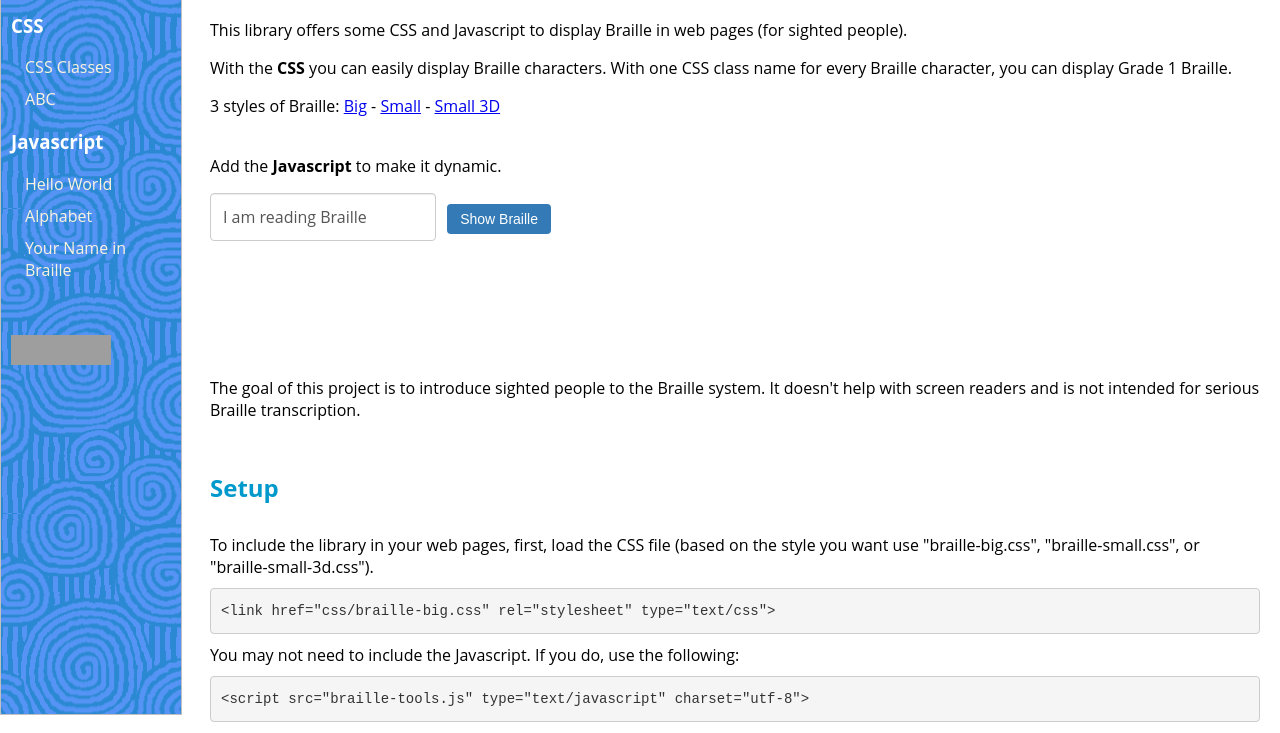
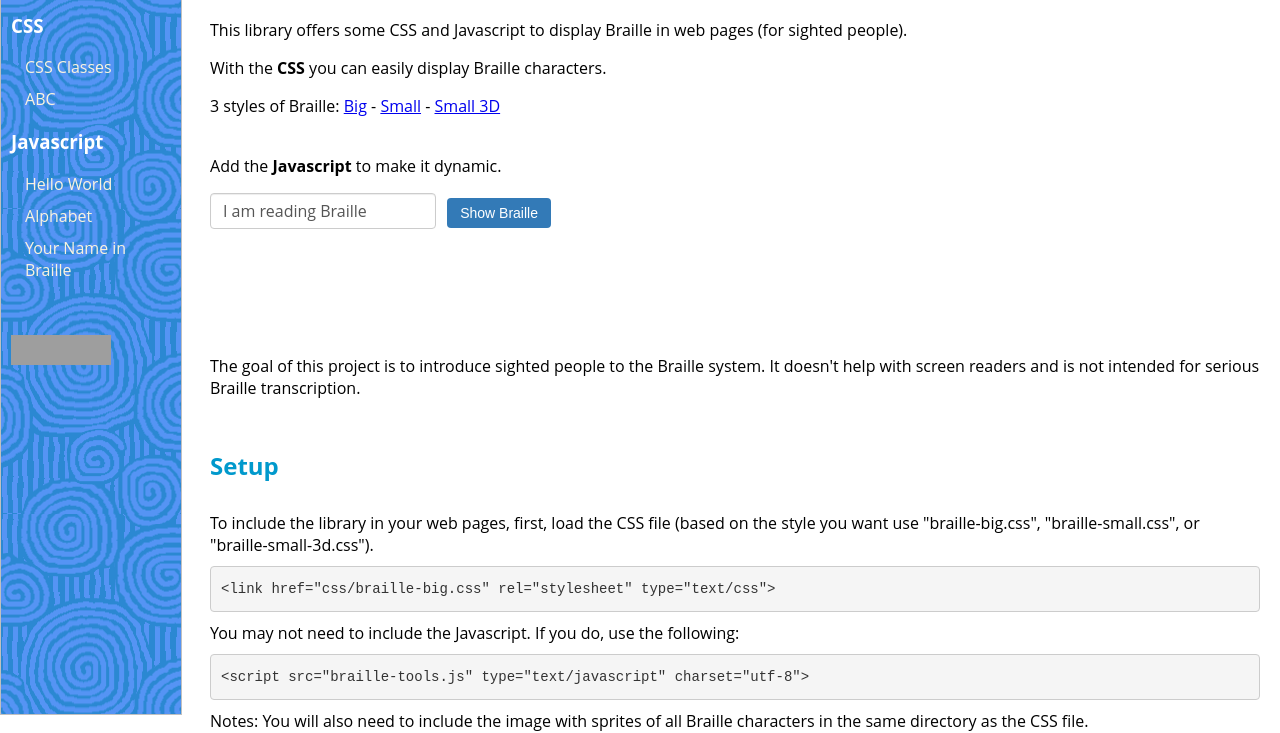
Before and after one commit to evoluteur/braille-tools, a plain HTML site: page index.html in a window 1280 px wide. Shown: the part 97-830 px from the top of the page. Drawn offline with Linux system fonts and the light colour scheme; grey boxes are pictures that could not be loaded; a script that the page names is missing; files whose address does not match are found by name.

Commit message:
Cleanups.

```diff
--- a/css/demo.css
+++ b/css/demo.css
@@ -86,10 +86,8 @@ select {
 .form-control {
   display: inline-block;
   width: 100%;
-  height: 34px;
   padding: 6px 12px;
   font-size: 16px;
-  line-height: 1.42857143;
   color: #555;
   background-color: #fff;
   border: 1px solid #ccc;
--- a/index.html
+++ b/index.html
@@ -71,7 +71,7 @@
 
 <p>This library offers some CSS and Javascript to display Braille in web pages (for sighted people). </p>
 
-<p>With the <strong>CSS</strong> you can easily display Braille characters. With one CSS class name for every Braille character, you can display Grade 1 Braille.</p>
+<p>With the <strong>CSS</strong> you can easily display Braille characters.</p>
 
 <p>3 styles of Braille:
 	<a href="javascript:setCSS('big')">Big</a> -
@@ -90,7 +90,7 @@ document.write(br.braille('Braille is cool'))
 		class="btn">Show Braille</button>
 
 	<div style="height:20px;width:1px;"></div>
-	<div id="myBr" class="braille" style="margin-top:30px;min-height:70px;min-width:1px;"></div>
+	<div id="myBr" class="braille" style="min-height:70px;min-width:1px;"></div>
 
 
 <script language="javascript">
@@ -124,6 +124,8 @@ Notes: You will also need  to include the image with sprites of all Braille char
 
 <name id="cssclasses"/>
 <h2>Braille CSS Classes</h2>
+<p>With one CSS class name for every Braille character, you can display Grade 1 Braille.</p>
+
 <div class="braille-doc2">
 	<div><div class="br br-a"></div><span>br br-a</span></div>
 	<div><div class="br br-b"></div><span>br br-b</span></div>
@@ -255,7 +257,7 @@ document.write(br.alphabet())
 		class="btn">Show Braille</button>
 
 	<div style="height:20px;width:1px;"></div>
-	<div id="myBraille" class="braille" style="margin-top:30px;min-height:70px;min-width:1px;"></div>
+	<div id="myBraille" class="braille" style="min-height:70px;min-width:1px;"></div>
 
 <div style="margin:20px 0 10px;">HTML:</div>
 <pre>
```
